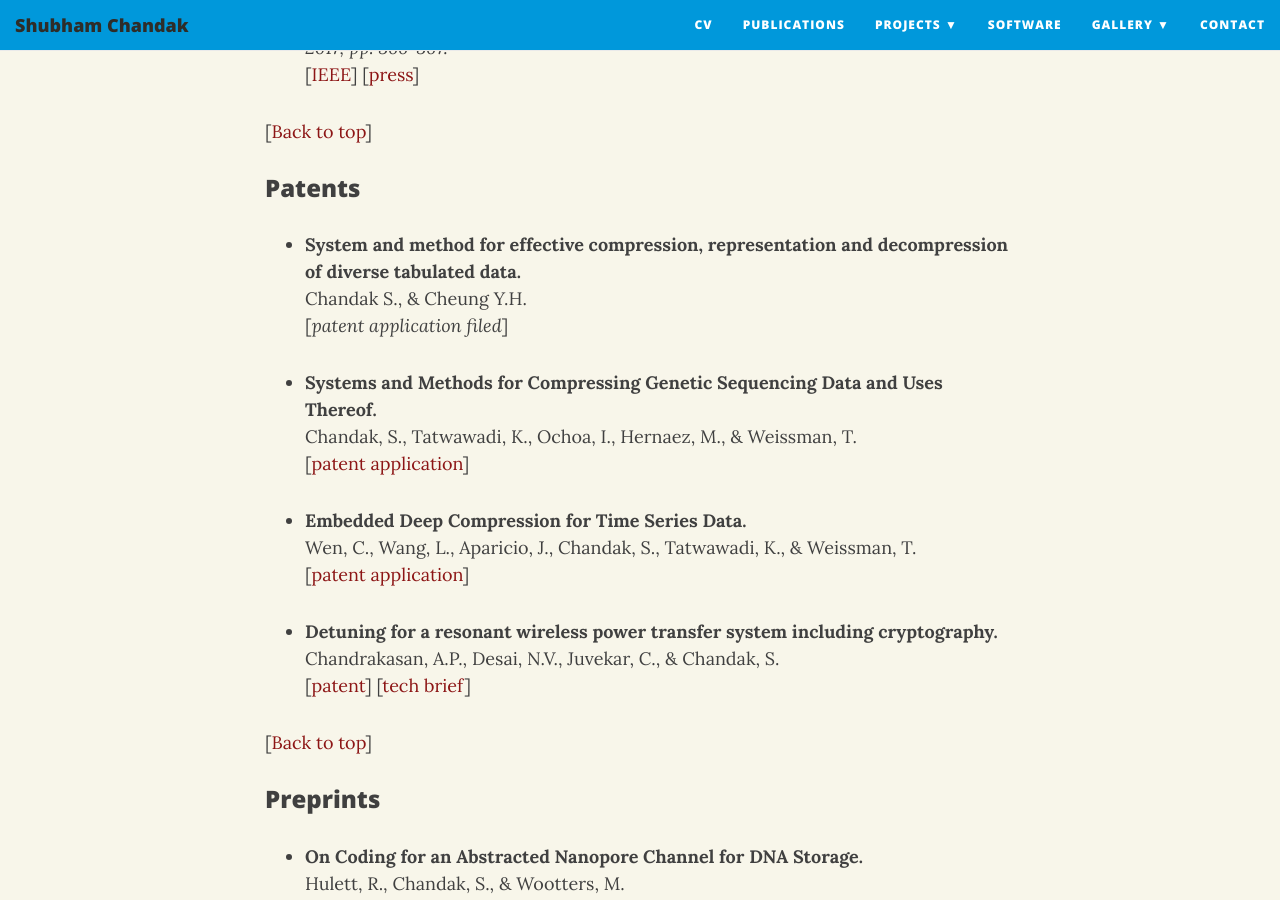
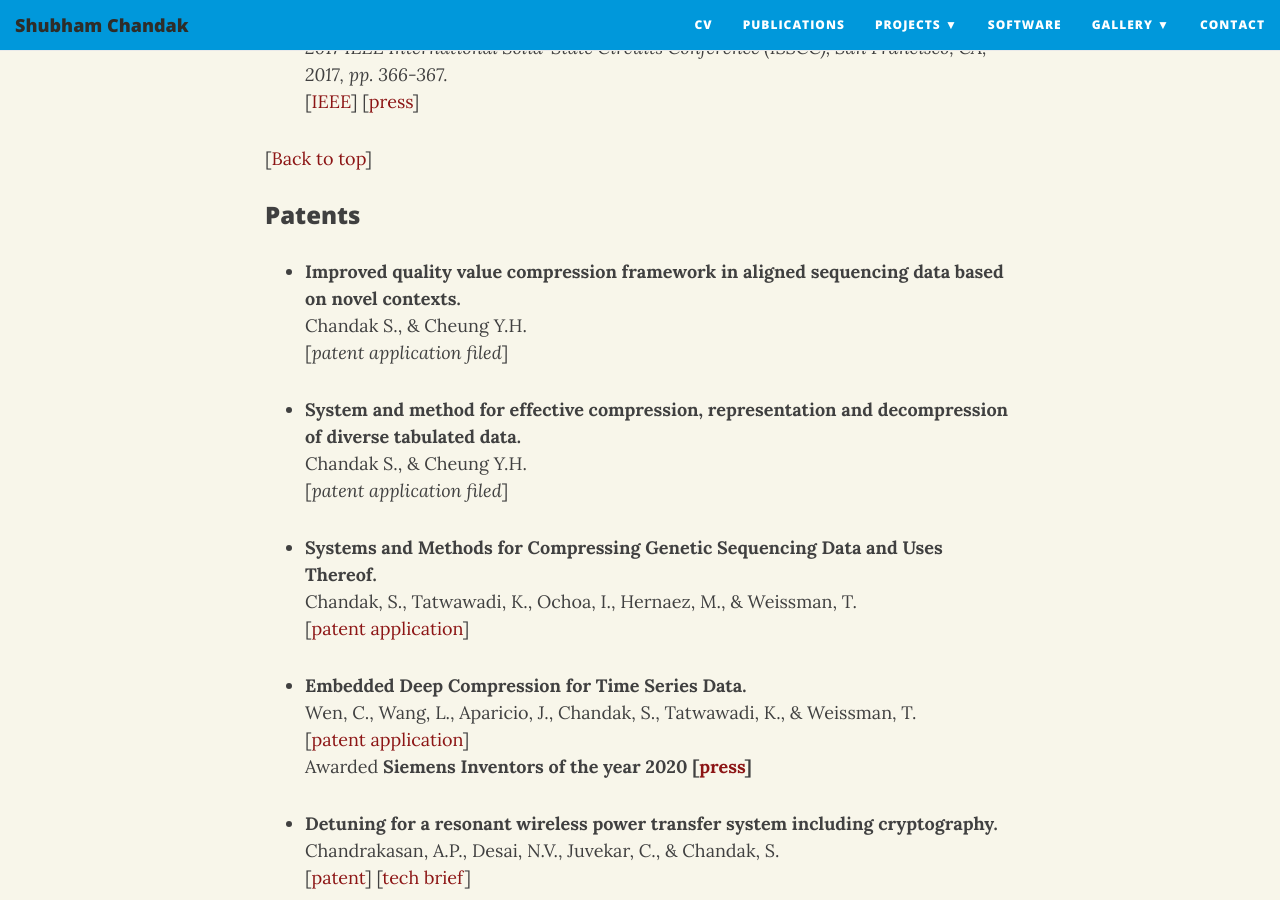
Before and after one commit to shubhamchandak94/shubhamchandak94.github.io, a Jekyll site: the page built from publications.md, in a window 1280 px wide and 900 px high, scrolled down 3025 px. Built offline with Jekyll 4.4.1, drawn with Linux system fonts in a browser that asks for light colours; nearby versions of some CDN libraries; some of the changed text lies outside the part shown.

Commit message:
Siemens IotY2020

```diff
--- a/Gemfile
+++ b/Gemfile
@@ -32,3 +32,5 @@ gem "wdm", "~> 0.1.0" if Gem.win_platform?
 gem "kramdown", "~> 2.3.0"
 
 gem "github-pages", group: :jekyll_plugins
+
+gem "webrick", "~> 1.7"
--- a/publications.md
+++ b/publications.md
@@ -53,6 +53,8 @@ _**Google Scholar page [HERE](https://scholar.google.com/citations?hl=en&user=t1
   Chandak S., Tatwawadi K., Wen C., Wang L., Aparicio J., & Weissman T.
   _2020 Data Compression Conference (DCC), Snowbird, UT, USA, 2020, pp. 342-351._
   [[IEEE](https://ieeexplore.ieee.org/document/9105816)] [[arXiv](https://arxiv.org/abs/1911.00208)] [[GitHub](https://github.com/shubhamchandak94/LFZip)] [[slides](/slides/LFZip_DCC2020_slides.pdf)] [[video](https://youtu.be/Z-W-6FoTIv4)]
+  Awarded **Siemens Inventors of the year 2020 [[press](https://new.siemens.com/global/en/company/innovation/inventors/data-compression-for-industries.html)]**
+
 
 - **DZip: improved general-purpose lossless compression based on novel neural network modeling.**
   Goyal, M., Tatwawadi, K., Chandak, S., & Ochoa, I.
@@ -91,6 +93,10 @@ _**Google Scholar page [HERE](https://scholar.google.com/citations?hl=en&user=t1
 <a id="patents"></a>[[Back to top](#top_anchor_)]
 
 ### Patents
+- **Improved quality value compression framework in aligned sequencing data based on novel contexts.**
+  Chandak S., & Cheung Y.H.
+  [_patent application filed_]
+
 - **System and method for effective compression, representation and decompression of diverse tabulated data.**
   Chandak S., & Cheung Y.H.
   [_patent application filed_]
@@ -102,6 +108,7 @@ _**Google Scholar page [HERE](https://scholar.google.com/citations?hl=en&user=t1
 - **Embedded Deep Compression for Time Series Data.**
   Wen, C., Wang, L., Aparicio, J., Chandak, S., Tatwawadi, K., & Weissman, T.
   [[patent application](https://patents.google.com/patent/WO2020197526A1/en)]
+  Awarded **Siemens Inventors of the year 2020 [[press](https://new.siemens.com/global/en/company/innovation/inventors/data-compression-for-industries.html)]**
 
 - **Detuning for a resonant wireless power transfer system including cryptography.**
   Chandrakasan, A.P., Desai, N.V., Juvekar, C., & Chandak, S.
```
Also changed, not shown: videos.md (+6 -0 lines), Gemfile.lock.
